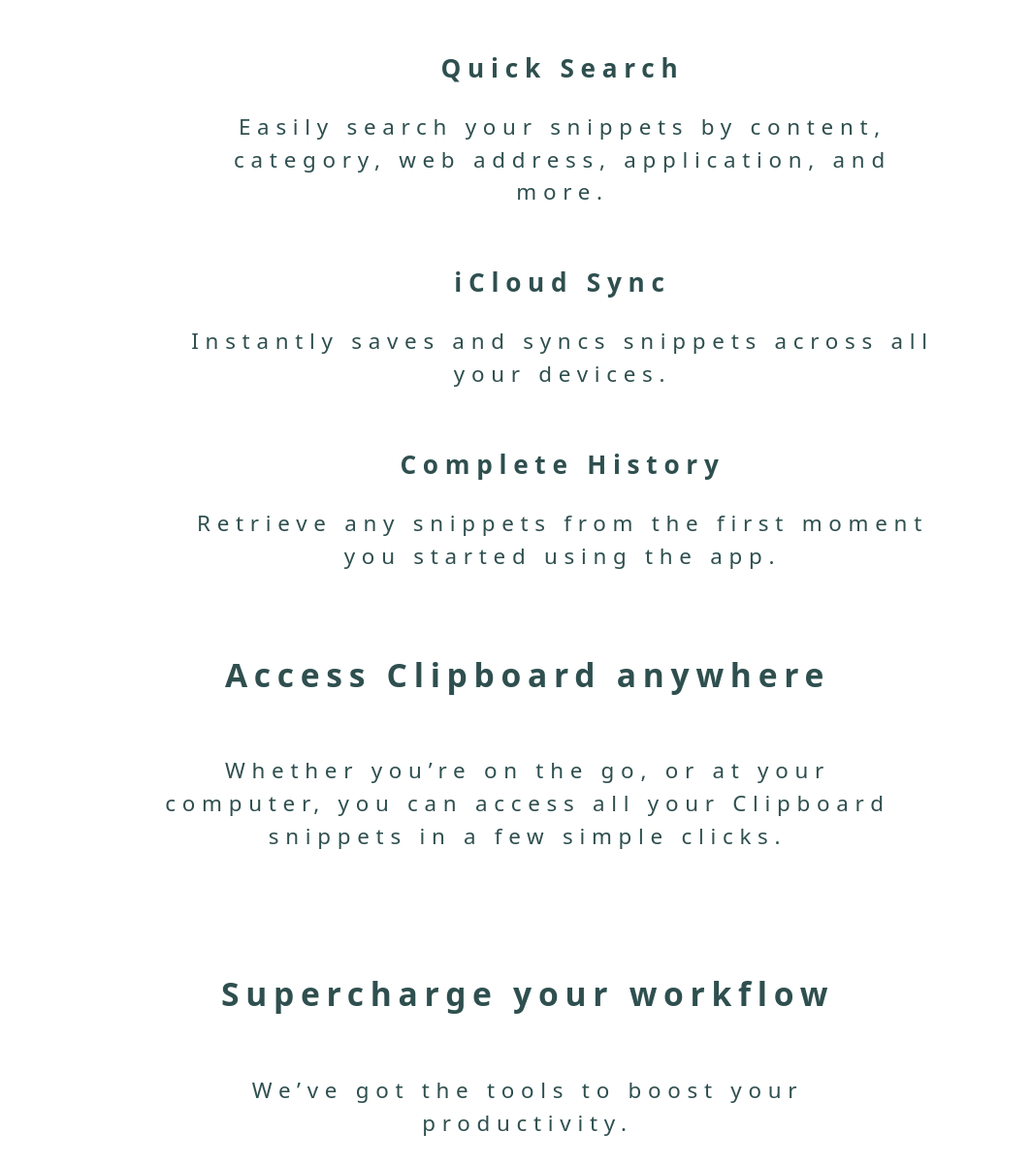
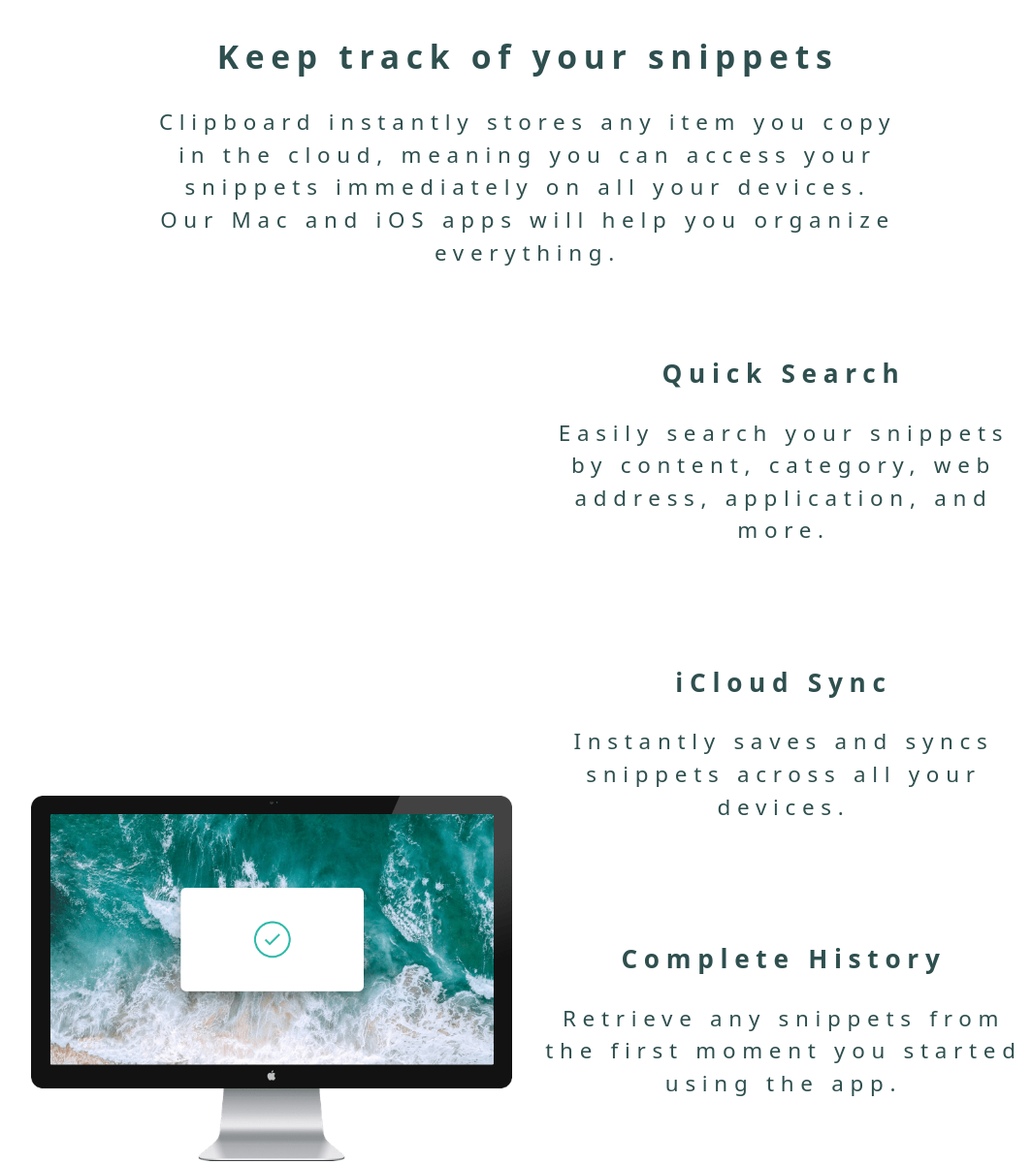
Before and after one commit to roberto3003/clipboard-landing-page, a plain HTML site: page index.html in a window 1280 px wide. Shown: the part 788-1989 px from the top of the page at 97% size, without its empty margins (96-1160 px from the left). Drawn offline with Linux system fonts and the light colour scheme.

Commit message:
added sections

```diff
--- a/index.html
+++ b/index.html
@@ -13,7 +13,10 @@
 
   <body class="center">
 	<div class="container flex flex-col">
-	  <div class="logo"><img src="" alt=""></div>
+	  <section flex>
+	  <div class="logo"><img src="./images/logo.svg" alt="company logo"></div>
+	  </section>
+	  <section flex>
 	  <h1>A history of everything you copy</h1>
 	  <p>
   Clipboard allows you to track and organize everything you copy. Instantly access your clipboard on all your devices.
@@ -22,13 +25,15 @@
 		<div class="button"><a href="">Download for iOS</a></div>
 		<div class="button"><a href="">Download for Mac</a></div>
 	  </div>
+	  </section>
+	  <section flex>
 	  <h2>Keep track of your snippets</h2>
 	  <p>
   Clipboard instantly stores any item you copy in the cloud, meaning you can access your snippets immediately on all your devices. Our Mac and iOS apps will help you organize everything.
 	  </p>
 	  <div class="specs flex">
 		<div class="desktop"></div>
-		<ul class="flex flex-col">
+		<div class="flex flex-col">
 		  <div class="link">
 			<h3>Quick Search</h3>
 			<p>Easily search your snippets by content, category, web address, application, and more.</p>
@@ -41,16 +46,20 @@
 			<h3>Complete History</h3>
 			<p>Retrieve any snippets from the first moment you started using the app.</p>
 		  </div>
-		</ul>
+		</div>
 	  </div>
+	  </section>
+	  <section flex>
 	  <h2>Access Clipboard anywhere</h2>
 	  <p>
 Whether you’re on the go, or at your computer, you can access all your Clipboard snippets in a few simple clicks.
 	  </p>
-	  <div class="mobile"><img src="" alt=""></div>
+	  <div class="mobile"><img src="./images/image-devices.png" alt=""></div>
+	  </section>
+	  <section flex>
 	  <h2>Supercharge your workflow</h2>
 	  <p>We’ve got the tools to boost your productivity.</p>
-	  <ul class="cards flex">
+	  <div class="cards flex">
 		<li class="card flex flex-col">
 		  <img src="" alt="">
 		  <h3>Create blacklists</h3>
@@ -66,13 +75,15 @@ Whether you’re on the go, or at your computer, you can access all your Clipboa
 		  <h3>Sneak preview</h3>
 		  <p>Quick preview of all snippets on your Clipboard for easy access.</p>
 		</li>
-	  </ul>
+	  </div>
 	  <div class="brands flex">
 		<img src="" alt="">
 		<img src="" alt="">
 		<img src="" alt="">
 		<img src="" alt="">
 	  </div>
+	  </section>
+	  <section flex>
 	  <h2>Clipboard for iOS and Mac OS</h2>
 	  <p>Available for free on the App Store. Download for Mac or iOS, sync with iCloud and you’re ready to start adding to your clipboard.</p>
 	  <div class="download flex">
@@ -80,6 +91,7 @@ Whether you’re on the go, or at your computer, you can access all your Clipboa
 		<div class="button"><a href="">Download for Mac</a></div>
 	  </div>
 	</div>
+	  </section>
 	<footer class="flex">
 	  <ul class="links">
 	    <li><a href="">FAQs</a></li>
--- a/style.css
+++ b/style.css
@@ -27,7 +27,7 @@ body {
 p {
   line-height: 1.5;
   max-width: 60ch;
-  margin: 0 auto;
+  margin: 0 auto calc(var(--padding)*2);
 }
 
 .center {
@@ -48,10 +48,15 @@ p {
 
 
 .container {
-/*  width: 80vw; */
+  width: 80vw;
   min-width: 320px;
   padding: var(--padding) 0;
   text-align: center;
+}
+
+section {
+  justify-content: space-evenly;
+  margin-block-end: calc(var(--padding)*4);
 }
 
 .button {
@@ -74,3 +79,34 @@ a {
 color: var(--light);
 text-decoration:none;
 }
+
+.specs {
+  gap: none;
+}
+.specs > * {
+  flex-grow: 1;
+  flex-basis: calc(( 30em - 100%) * 999);
+}
+
+.specs > :nth-last-child(n+ 3),
+.specs > :nth-last-child(n+ 3) ~ * {
+  flex-basis: 100%;
+}
+
+.desktop {
+  min-height: 240px;
+  background-image: url('./images/image-computer.png');
+  background-repeat:no-repeat;
+  background-size:contain;
+  background-position:bottom;
+}
+
+.mobile {
+  max-width: 40vw;
+  min-width: 240px;
+  margin: 0 auto;
+}
+
+.mobile> img {
+  width: 100%;
+}
```
